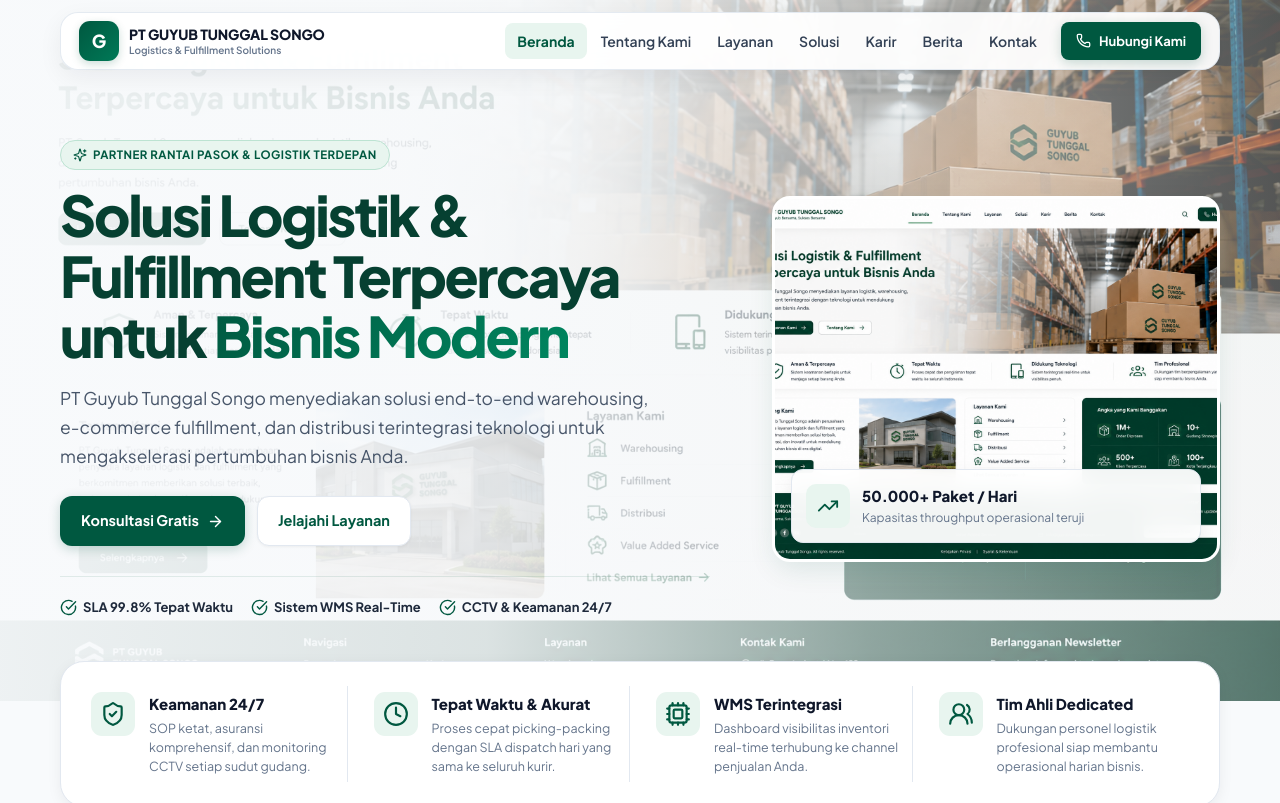
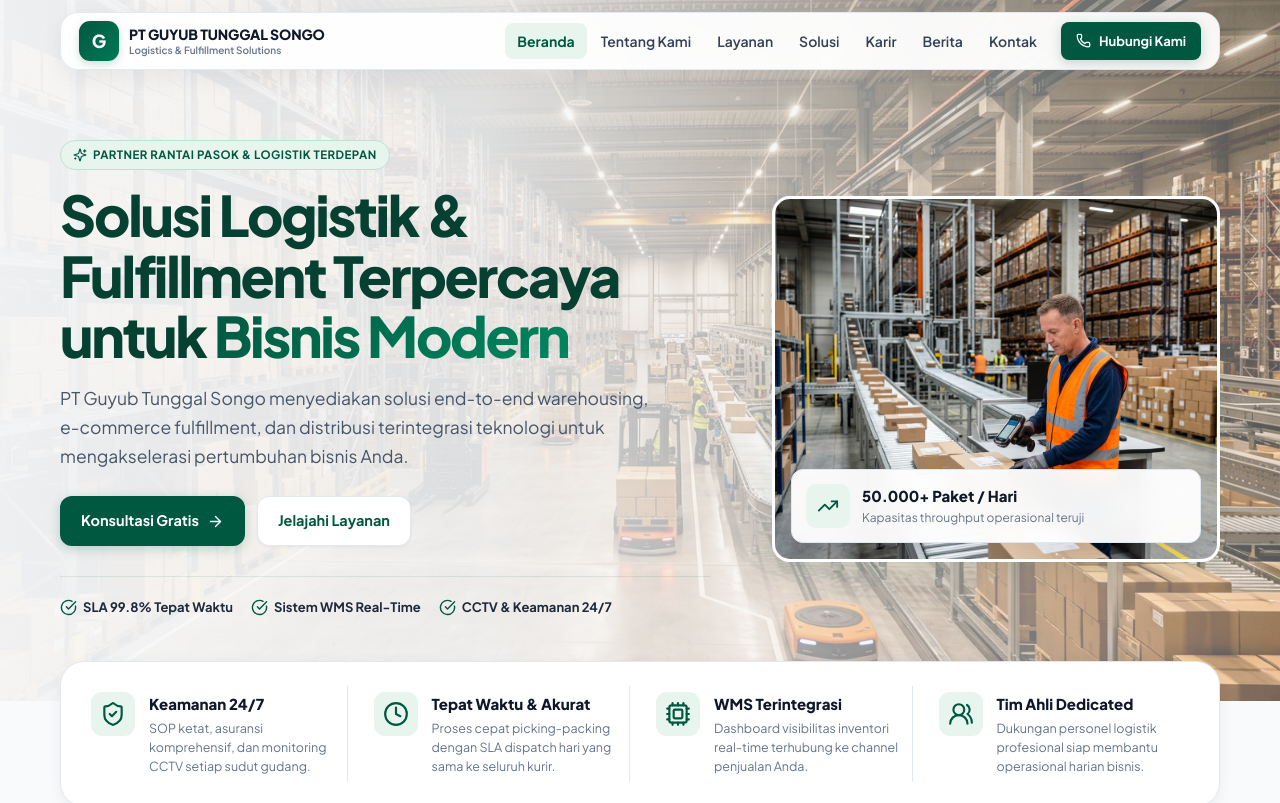
Before and after one commit to dhanielomarthinz-130/pt-guyub-tunggal-songo, a Next.js app: page / in a window 1280 px wide. Shown: the top 803 px of the page. Built offline with nearby package versions, Linux system fonts and the light colour scheme.

Commit message:
Replace mockup screenshot with clean 8K warehouse background and high-res fulfillment photo

```diff
--- a/app/page.tsx
+++ b/app/page.tsx
@@ -71,7 +71,7 @@
             ========================================= */}
         <section className="hero-section">
           <Image
-            src="/hero-warehouse.png"
+            src="/warehouse-bg.jpg"
             alt="Pusat Logistik dan Pergudangan Modern PT Guyub Tunggal Songo"
             fill
             priority
@@ -124,7 +124,7 @@
               {/* Right Column: Hero Visual Card */}
               <div className="hero-card-preview">
                 <Image
-                  src="/hero-warehouse.png"
+                  src="/fulfillment-card.jpg"
                   alt="Operasional Pergudangan PT Guyub Tunggal Songo"
                   width={640}
                   height={420}
```
Also changed, not shown: public/fulfillment-card.jpg (added), public/warehouse-bg.jpg (added).
